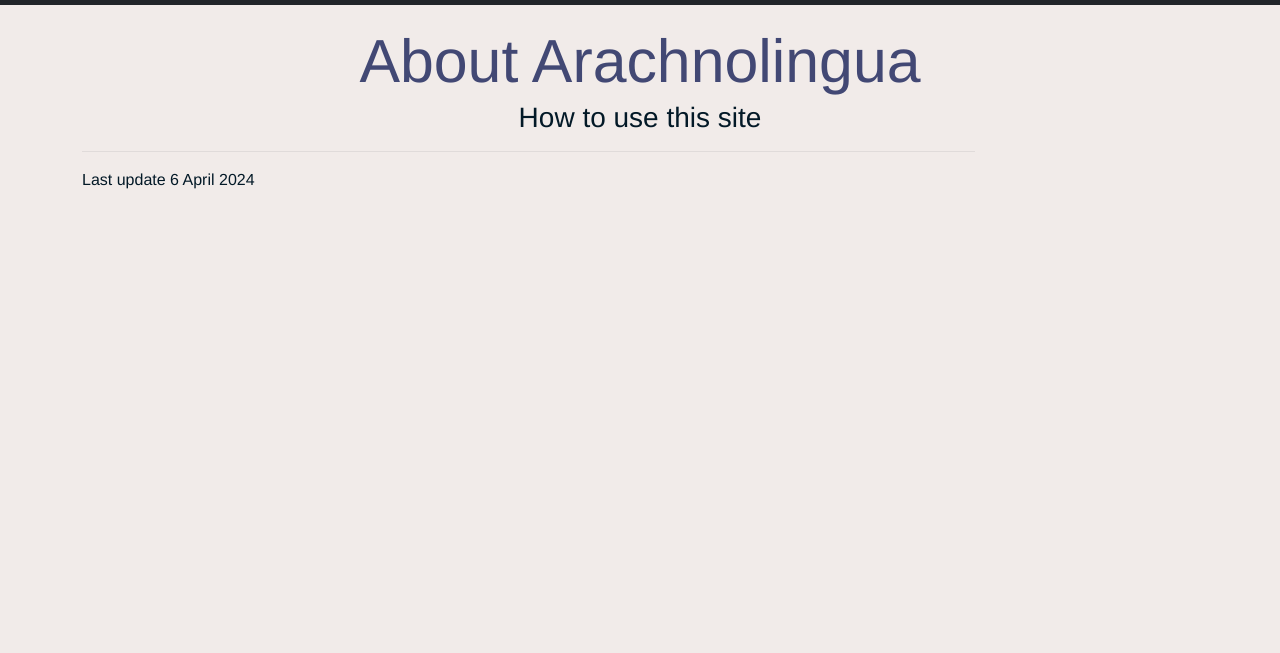
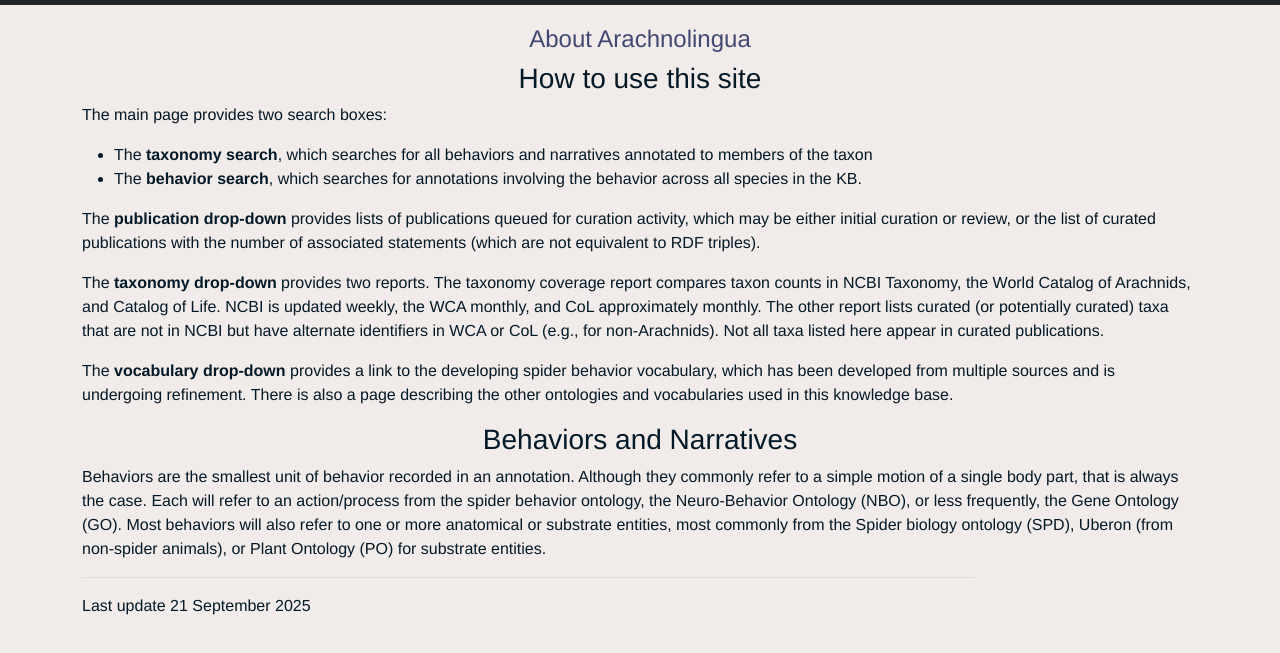
Before and after one commit to pmidford/Spider-Behavior, a plain HTML site: page src/main/webapp/pages/quick_start.html in a window 1280 px wide. Shown: the part 61-714 px from the top of the page. Drawn offline with Linux system fonts and the light colour scheme.

Commit message:
text rewrite, heading fix

```diff
--- a/src/main/webapp/pages/quick_start.html
+++ b/src/main/webapp/pages/quick_start.html
@@ -30,7 +30,7 @@
              src="../static/spiderwords_small.jpg"
              alt="Spider standing on an Anglo-Saxon glossary"/>
       </a>
-      <button class="navbar-toggler" type="button" data-toggle="collapse" data-target="#navbarNavDropdown"
+      <button class="navbar-toggler" type="button" data-bs-toggle="collapse" data-bs-target="#navbarNavDropdown"
               aria-controls="navbarNavDropdown" aria-expanded="false" aria-label="Toggle navigation">
         <span class="navbar-toggler-icon"></span>
       </button>
@@ -72,13 +72,43 @@
 
   <div class="container">
     <div class="page-header">
-      <h1 class="arachb_headline">About Arachnolingua</h1>
+      <h2 class="arachb_headline">About Arachnolingua</h2>
     </div>
 
     <section id="How To">
       <div class="row-fluid">
         <div class="col-md-12">
           <h3>How to use this site</h3>
+            <p>The main page provides two search boxes:</p>
+            <ul>
+                <li>The <strong>taxonomy search</strong>, which searches for all behaviors and narratives annotated to members of the
+                taxon</li>
+                <li>The <strong>behavior search</strong>, which searches for annotations involving the behavior across all species in the KB.
+                </li>
+            </ul>
+            <p>The <strong>publication drop-down</strong> provides lists of publications queued for curation activity, which may be either
+                initial curation or review, or the list of curated publications with the number of associated statements
+                (which are not equivalent to RDF triples).
+            </p>
+            <p>The <strong>taxonomy drop-down</strong> provides two reports. The taxonomy coverage report  compares taxon counts in NCBI
+                Taxonomy, the World Catalog of Arachnids, and Catalog of Life.  NCBI is updated weekly, the WCA monthly,
+                and CoL approximately monthly.  The other report lists curated (or potentially curated) taxa that are
+                not in NCBI but have alternate identifiers in WCA or CoL (e.g., for non-Arachnids).  Not all taxa listed
+                here appear in curated publications.</p>
+            <p>The <strong>vocabulary drop-down</strong> provides a link to the developing spider behavior vocabulary,
+                which has been developed from multiple sources and is undergoing refinement.  There is also a page
+                describing the other ontologies and vocabularies used in this knowledge base.
+            </p>
+
+            <h3>Behaviors and Narratives</h3>
+            <p>Behaviors are the smallest unit of behavior recorded in an annotation.  Although they commonly refer to
+            a simple motion of a single body part, that is always the case.  Each will refer to an action/process from
+            the spider behavior ontology, the Neuro-Behavior Ontology (NBO), or less frequently, the Gene Ontology (GO).
+            Most behaviors will also refer to one or more anatomical or substrate entities, most commonly from the Spider
+            biology ontology (SPD), Uberon (from non-spider animals), or Plant Ontology (PO) for substrate entities.
+            </p>
+
+
         </div>
       </div>
     </section>
@@ -86,7 +116,7 @@
 
     <hr/>
     <footer>
-      <p>Last update 6 April 2024</p>
+      <p>Last update 21 September 2025</p>
     </footer>
   </div>
   <script type="text/javascript" src="../static/bootstrap/js/bootstrap.bundle.min.js">
```
